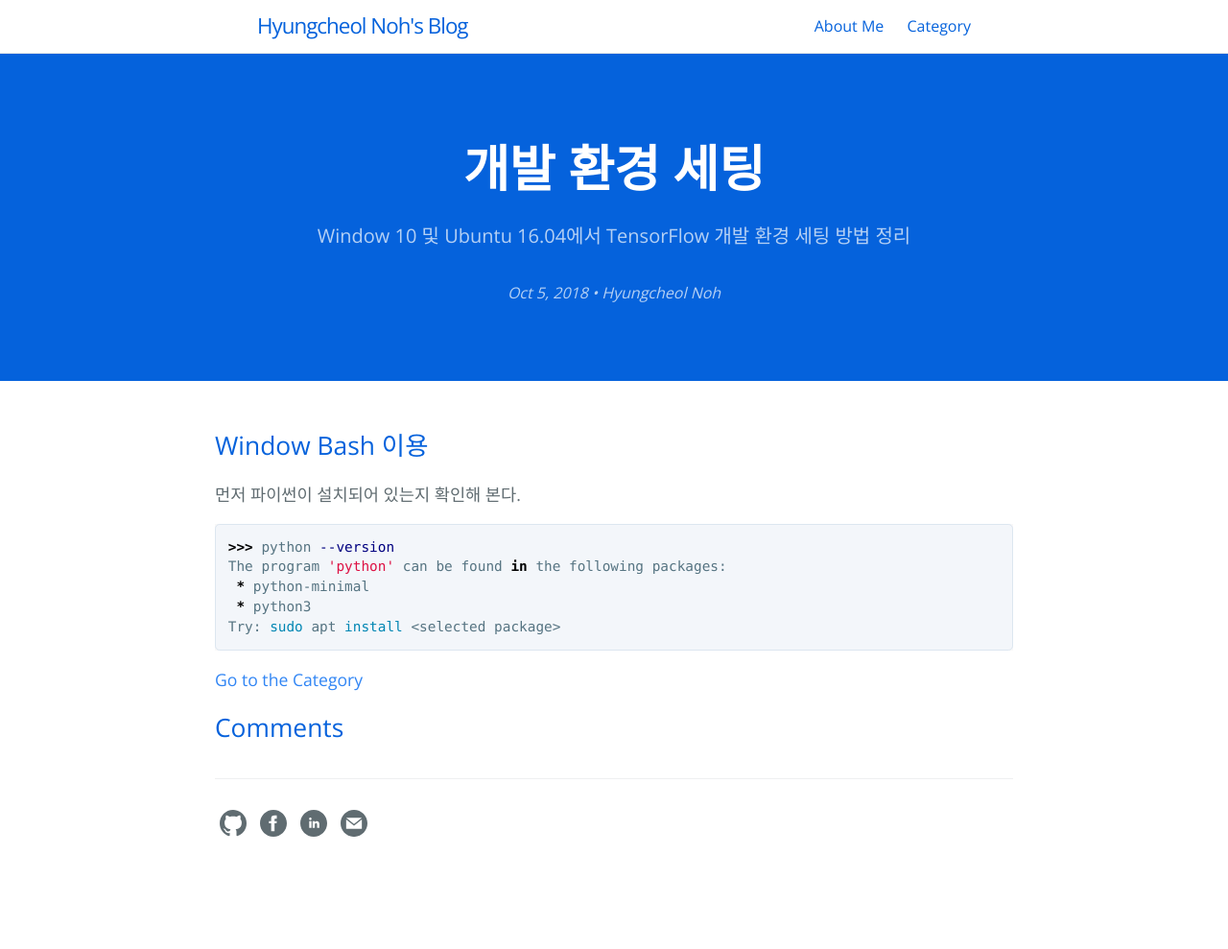
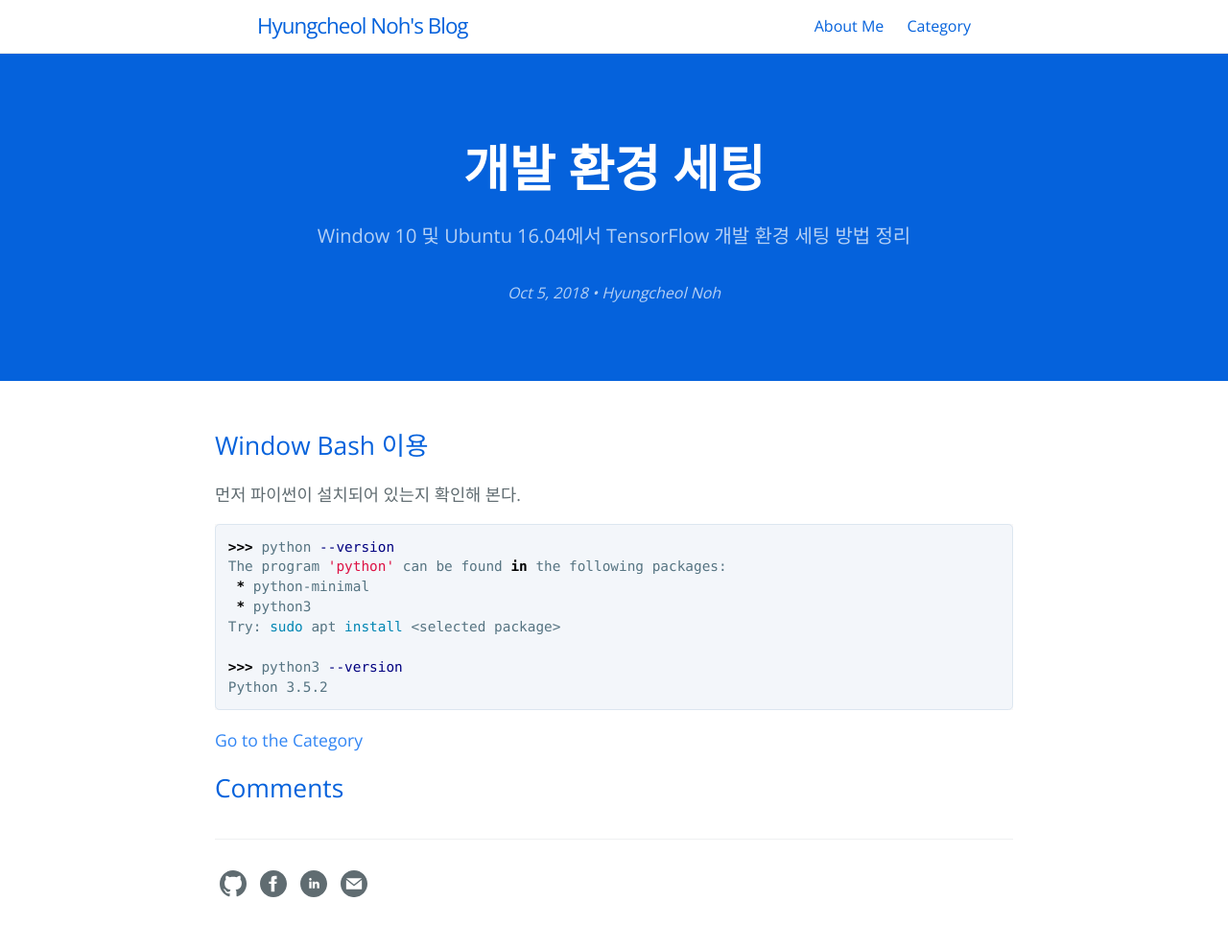
Before and after one commit to hcnoh/hcnoh.github.io, a Jekyll site: the page built from _posts/2018-10-05-development-environment-setting.md, in a window 1280 px wide. Shown: the whole page at 96% size. Built offline with Jekyll 4.4.1, drawn with Linux system fonts in a browser that asks for light colours; comment, search, counter and statistics services are not loaded; before the commit the page ends 926 px from its top, so only the background shows below that.

Commit message:
Update 2018-10-05-development-environment-setting.md

````diff
--- a/_posts/2018-10-05-development-environment-setting.md
+++ b/_posts/2018-10-05-development-environment-setting.md
@@ -19,4 +19,7 @@
  * python-minimal
  * python3
 Try: sudo apt install <selected package>
+
+>>> python3 --version
+Python 3.5.2
 ```
````
